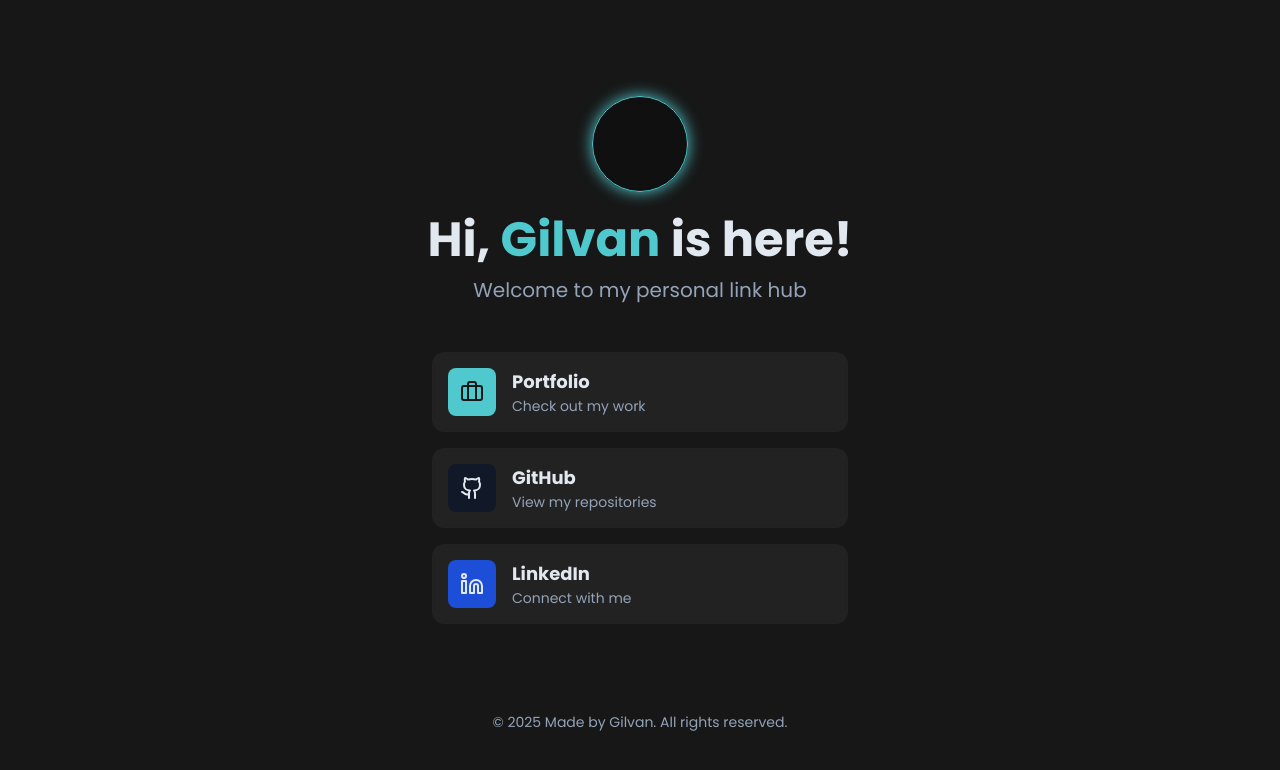
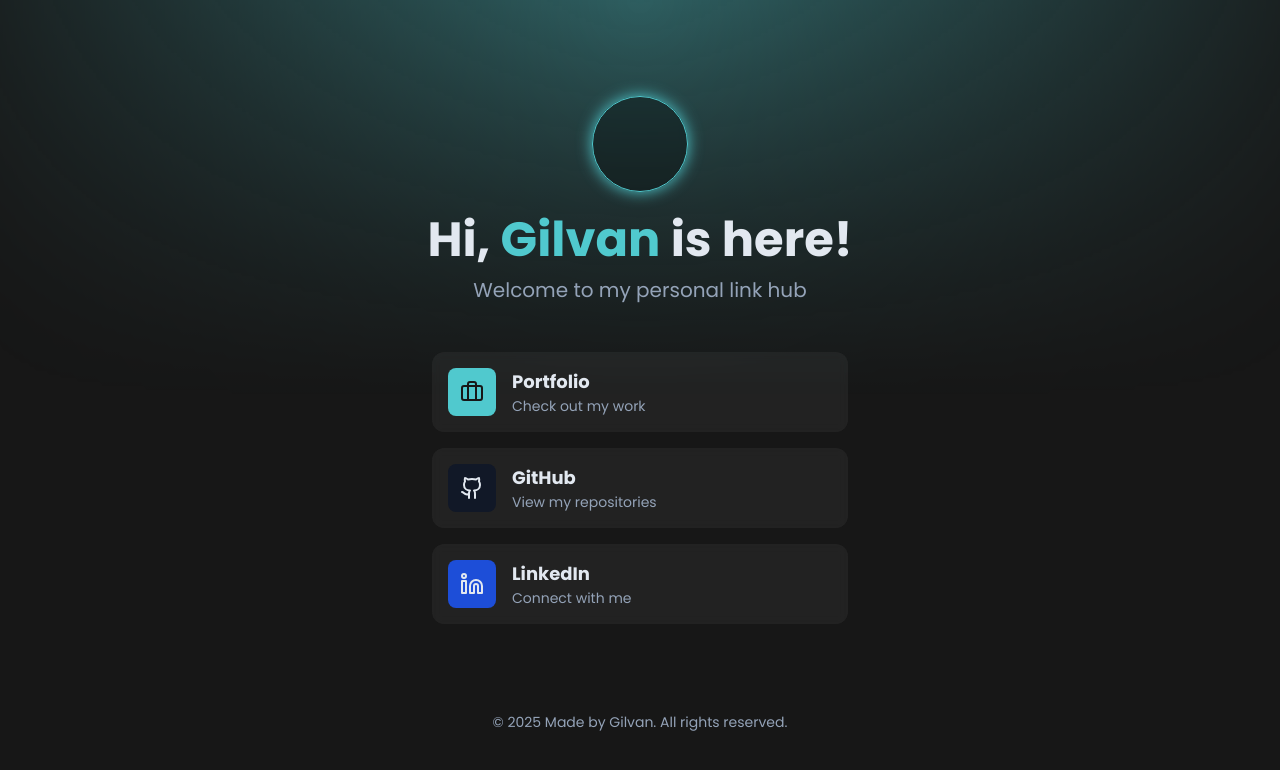
Before and after one commit to gillpann/linkhub-gilvan, a Next.js app: page / in a window 1280 px wide. Shown: the top 770 px of the page. Built offline with nearby package versions, Linux system fonts and the light colour scheme.

Commit message:
update background

```diff
--- a/app/globals.css
+++ b/app/globals.css
@@ -19,3 +19,15 @@ body {
   background-color: var(--background);
   color: var(--text-light);
 }
+
+.background-light {
+  position: absolute;
+  top: 0;
+  left: 0;
+  width: 100%;
+  height: 50vh;
+  background: linear-gradient(to bottom, rgba(80, 201, 206, 0.4), transparent);
+  mask-image: radial-gradient(circle at top center, rgba(255,255,255,1), rgba(255,255,255,0));
+  -webkit-mask-image: radial-gradient(circle at top center, rgba(255,255,255,1), rgba(255,255,255,0));
+  pointer-events: none;
+}
--- a/app/page.jsx
+++ b/app/page.jsx
@@ -1,3 +1,4 @@
+import BackgroundLight from "@/components/BackgroundLight";
 import Hero from "@/components/Hero";
 import Links from "@/components/Links";
 import Footer from "@/components/Footer";
@@ -5,6 +6,9 @@ import Footer from "@/components/Footer";
 const Home = () => {
   return (
     <main className="flex flex-col items-center min-h-screen relative overflow-hidden bg-[#171717]">
+      <div className="absolute inset-0">
+        <BackgroundLight />
+      </div>
       <Hero />
       <Links />
       <Footer />
--- /dev/null
+++ b/components/BackgroundLight.jsx
@@ -0,0 +1,5 @@
+const BackgroundLight = () => {
+  return <div className="background-light" />;
+};
+
+export default BackgroundLight;
--- a/components/Hero.jsx
+++ b/components/Hero.jsx
@@ -1,6 +1,6 @@
 const Hero = () => {
     return (
-        <section className="flex flex-col items-center justify-center pt-24 pb-12 px-4 relative z-10">
+        <section className="relative flex flex-col items-center justify-center pt-24 pb-12 px-4 z-10">
         <div className="w-24 h-24 rounded-full bg-black/30 backdrop-blur-sm mb-6 flex items-center justify-center border border-[var(--primary)] shadow-[0_0_15px_var(--primary)]">
             <span
             className="text-3xl font-bold"
--- a/components/Links.jsx
+++ b/components/Links.jsx
@@ -2,7 +2,7 @@ import { Github, Briefcase, Linkedin } from "lucide-react";
 
 const Links = () => {
   return (
-    <section className="w-full max-w-md px-4 pb-16 relative z-10">
+    <section className="relative w-full max-w-md px-4 pb-16 z-10">
       <div className="flex flex-col space-y-4">
         <a
           href="https://ahmad-gilvan.vercel.app"
--- a/tailwind.config.mjs
+++ b/tailwind.config.mjs
@@ -1,5 +1,5 @@
 /** @type {import('tailwindcss').Config} */
-export default {
+module.exports = {
   content: [
     "./pages/**/*.{js,ts,jsx,tsx,mdx}",
     "./components/**/*.{js,ts,jsx,tsx,mdx}",
```
